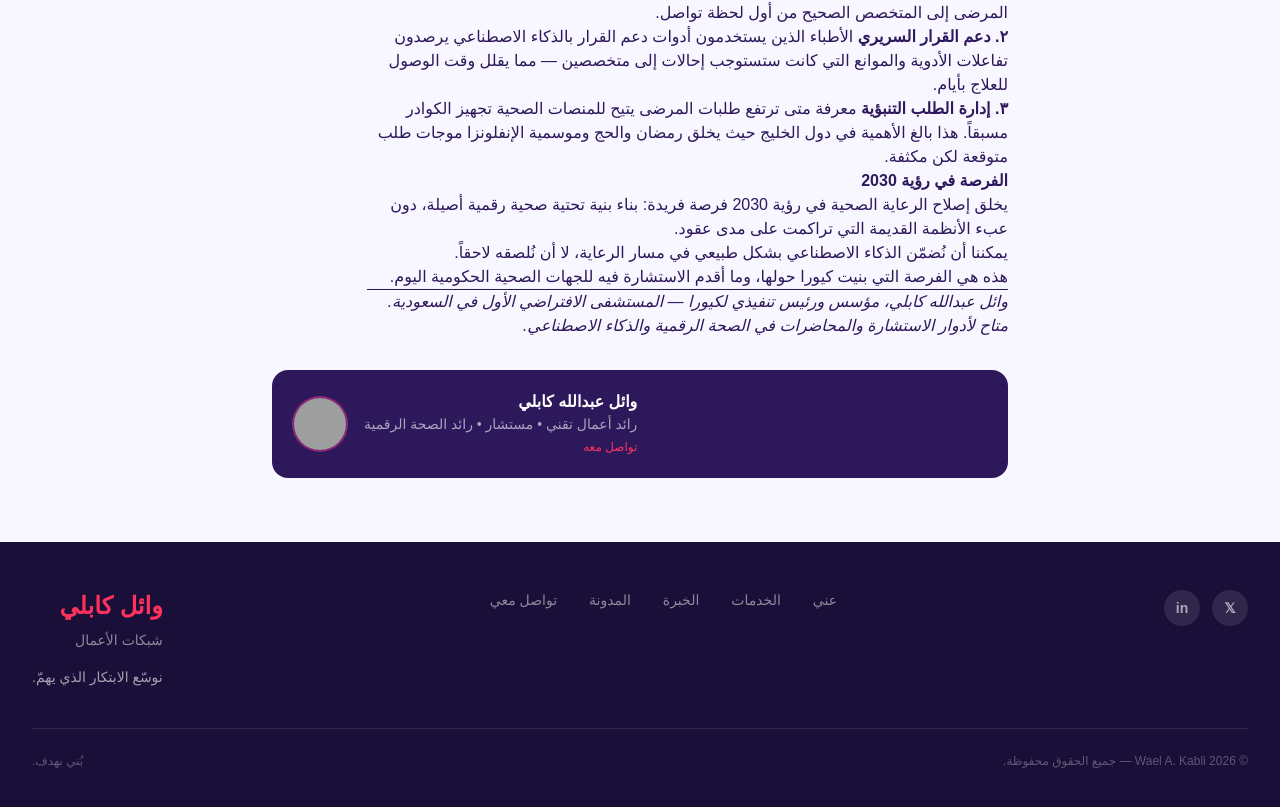
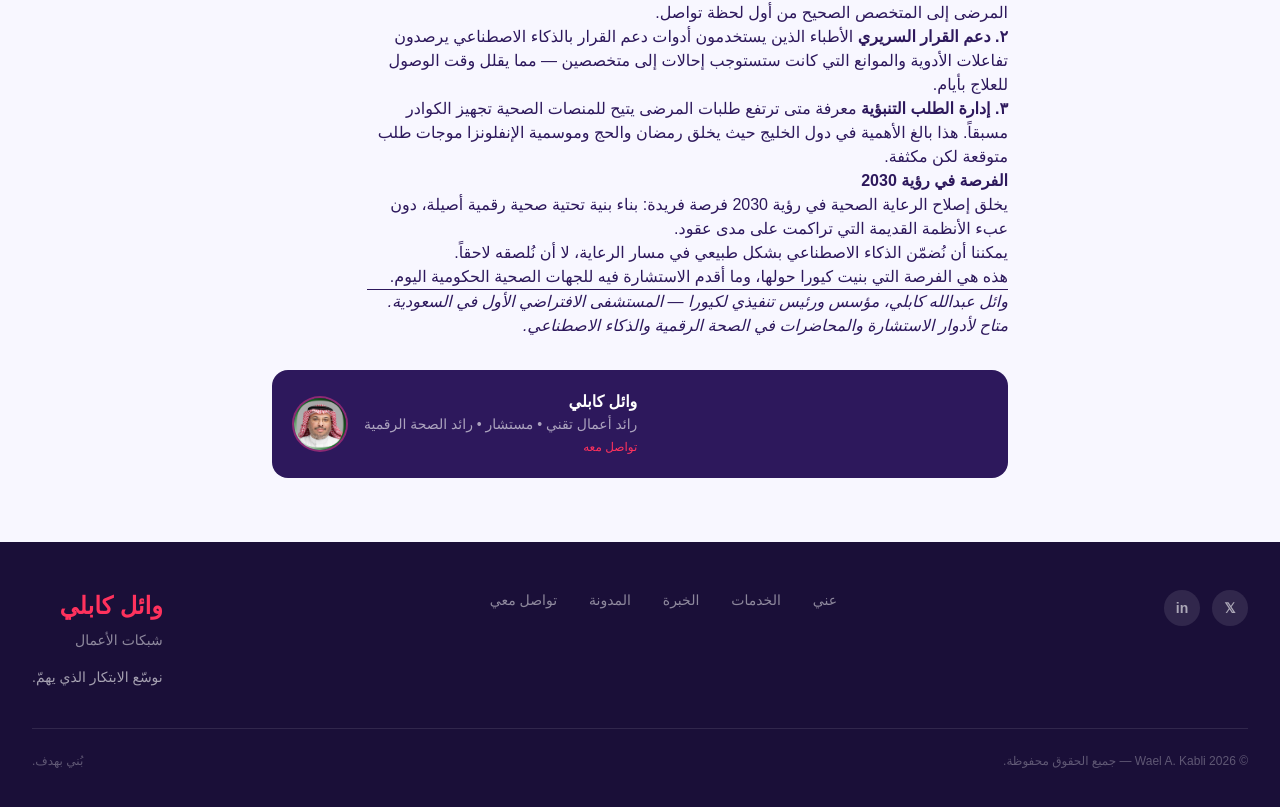
Before and after one commit to waelkabli/wkcom, a Next.js app: page /ar/blog/aldhaka-walsihha in a window 1280 px wide. Shown: the part 622-1429 px from the top of the page. Built offline with nearby package versions, Linux system fonts and the light colour scheme; grey boxes are pictures that could not be loaded; a web font is replaced by a local one.

Commit message:
Add profile photos and fix Arabic name
- Add wael-profile.jpg (studio headshot) and wael-avatar.jpg to public/images/
- Fix Arabic name: وائل عبدالله كابلي → وائل كابلي in messages/ar.json and blog post page

Co-Authored-By: Claude Sonnet 4.6 <noreply@anthropic.com>

```diff
--- a/app/[locale]/blog/[slug]/page.tsx
+++ b/app/[locale]/blog/[slug]/page.tsx
@@ -106,7 +106,7 @@ export default async function BlogPostPage({ params }: Props) {
               <img src="/images/wael-profile.jpg" alt="Wael" className="w-full h-full object-cover" />
             </div>
             <div className={isAr ? 'text-right' : ''}>
-              <div className="font-bold">{isAr ? 'وائل عبدالله كابلي' : 'Wael A. Kabli'}</div>
+              <div className="font-bold">{isAr ? 'وائل كابلي' : 'Wael A. Kabli'}</div>
               <div className="text-white/60 text-sm">{isAr ? 'رائد أعمال تقني • مستشار • رائد الصحة الرقمية' : 'Serial Tech Entrepreneur • Advisor • Digital Health Pioneer'}</div>
               <a href={`/${locale}#contact`} className="text-[#ff325d] text-xs mt-1 inline-block hover:underline">
                 {isAr ? 'تواصل معه' : 'Get in touch'}
--- a/messages/ar.json
+++ b/messages/ar.json
@@ -19,7 +19,7 @@
   },
   "hero": {
     "greeting": "مرحباً، أنا",
-    "name": "وائل عبدالله كابلي",
+    "name": "وائل كابلي",
     "tagline": "نبني المستقبل عبر الابتكار والتكنولوجيا والقيادة الهادفة.",
     "roles": [
       "رائد أعمال تقني متسلسل",
```
Also changed, not shown: public/images/wael-avatar.jpg (added), public/images/wael-profile.jpg (added).
